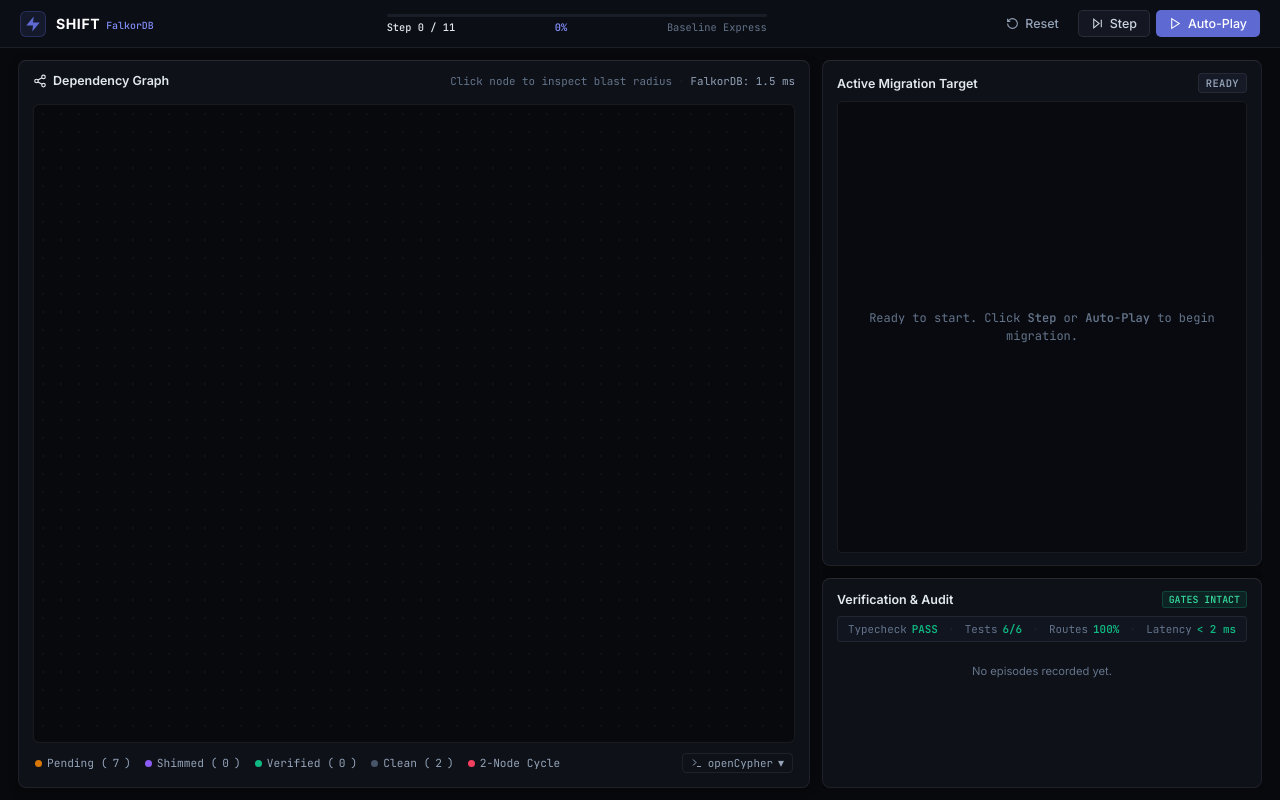
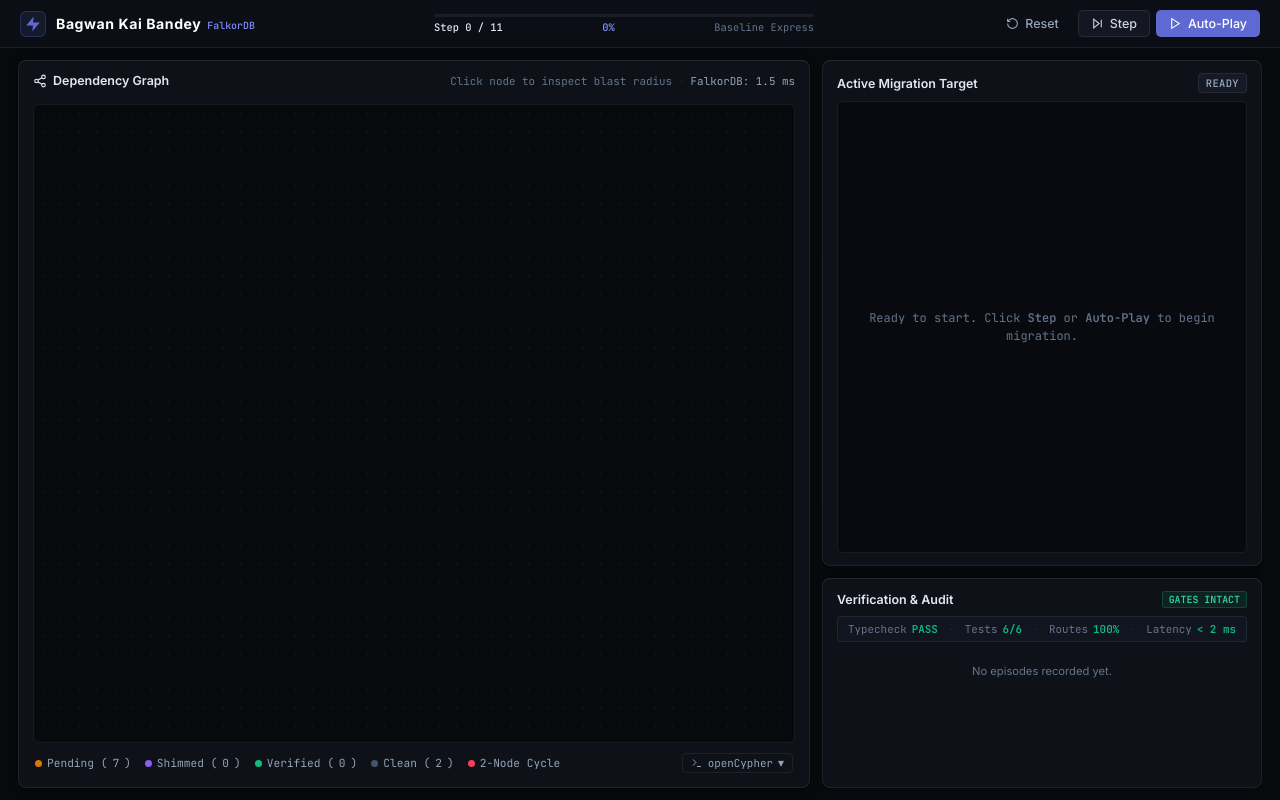
Before and after one commit to saqib40/bagwan-kai-bandey, a website: page public/index.html in a window 1280 px wide. Drawn offline with Linux system fonts and the light colour scheme; no server answers.

Commit message:
chore(branding): rename project to Bagwan Kai Bandey across cockpit, server, and docs

```diff
--- a/public/app.js
+++ b/public/app.js
@@ -1,5 +1,5 @@
 /**
- * Shift Migration Cockpit — Minimalist Client Application (`public/app.js`).
+ * Bagwan Kai Bandey — Minimalist Migration Cockpit Client (`public/app.js`).
  * Clean, distraction-free architecture powered by FalkorDB openCypher graph engine.
  */
 
@@ -825,7 +825,7 @@ async function downloadAuditReport() {
     const dataStr = 'data:text/json;charset=utf-8,' + encodeURIComponent(JSON.stringify(trail, null, 2));
     const dlAnchor = document.createElement('a');
     dlAnchor.setAttribute('href', dataStr);
-    dlAnchor.setAttribute('download', `shift-migration-audit-${Date.now()}.json`);
+    dlAnchor.setAttribute('download', `bagwan-kai-bandey-audit-${Date.now()}.json`);
     document.body.appendChild(dlAnchor);
     dlAnchor.click();
     dlAnchor.remove();
--- a/public/index.html
+++ b/public/index.html
@@ -3,7 +3,7 @@
 <head>
   <meta charset="UTF-8">
   <meta name="viewport" content="width=device-width, initial-scale=1.0">
-  <title>Shift — Graph-Governed Codebase Migration Cockpit</title>
+  <title>Bagwan Kai Bandey — Graph-Governed Codebase Migration Cockpit</title>
   <link rel="preconnect" href="https://fonts.googleapis.com">
   <link rel="preconnect" href="https://fonts.gstatic.com" crossorigin>
   <link href="https://fonts.googleapis.com/css2?family=Inter:wght@400;500;600;700&family=JetBrains+Mono:wght@400;500;600&display=swap" rel="stylesheet">
@@ -21,7 +21,7 @@
         </svg>
       </div>
       <div class="brand-text">
-        <span class="brand-title">SHIFT</span>
+        <span class="brand-title">Bagwan Kai Bandey</span>
         <span class="badge-falkor">FalkorDB</span>
       </div>
     </div>
@@ -255,13 +255,13 @@
 
       <!-- Architectural Evaluation Table -->
       <div class="benchmark-table-box">
-        <div class="table-header-title">Architectural Evaluation: Shift vs Naive LLM Grep Agent</div>
+        <div class="table-header-title">Architectural Evaluation: Bagwan Kai Bandey vs Naive LLM Grep Agent</div>
         <table class="benchmark-table">
           <thead>
             <tr>
               <th>Evaluation Metric</th>
               <th class="col-naive">Naive LLM Grep Agent</th>
-              <th class="col-shift">Shift (FalkorDB Engine)</th>
+              <th class="col-shift">Bagwan Kai Bandey (FalkorDB)</th>
             </tr>
           </thead>
           <tbody>
--- a/src/server/demoServer.ts
+++ b/src/server/demoServer.ts
@@ -624,7 +624,7 @@ export function startDemoServer(port = PORT) {
 
   server.listen(port, async () => {
     console.error(`\n======================================================`);
-    console.error(`  SHIFT MIGRATION COCKPIT IS LIVE ON HTTP`);
+    console.error(`  BAGWAN KAI BANDEY MIGRATION COCKPIT IS LIVE ON HTTP`);
     console.error(`  URL: http://localhost:${port}`);
     console.error(`======================================================\n`);
 
```
Also changed, not shown: README.md.
